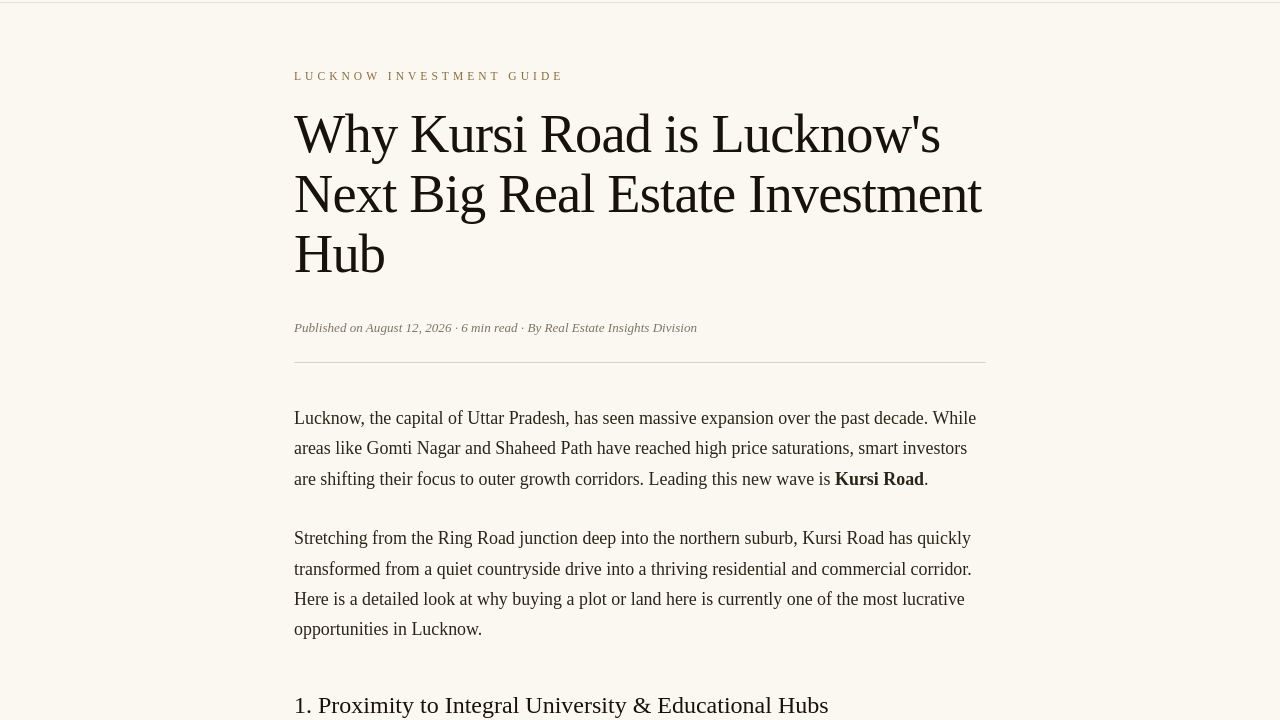
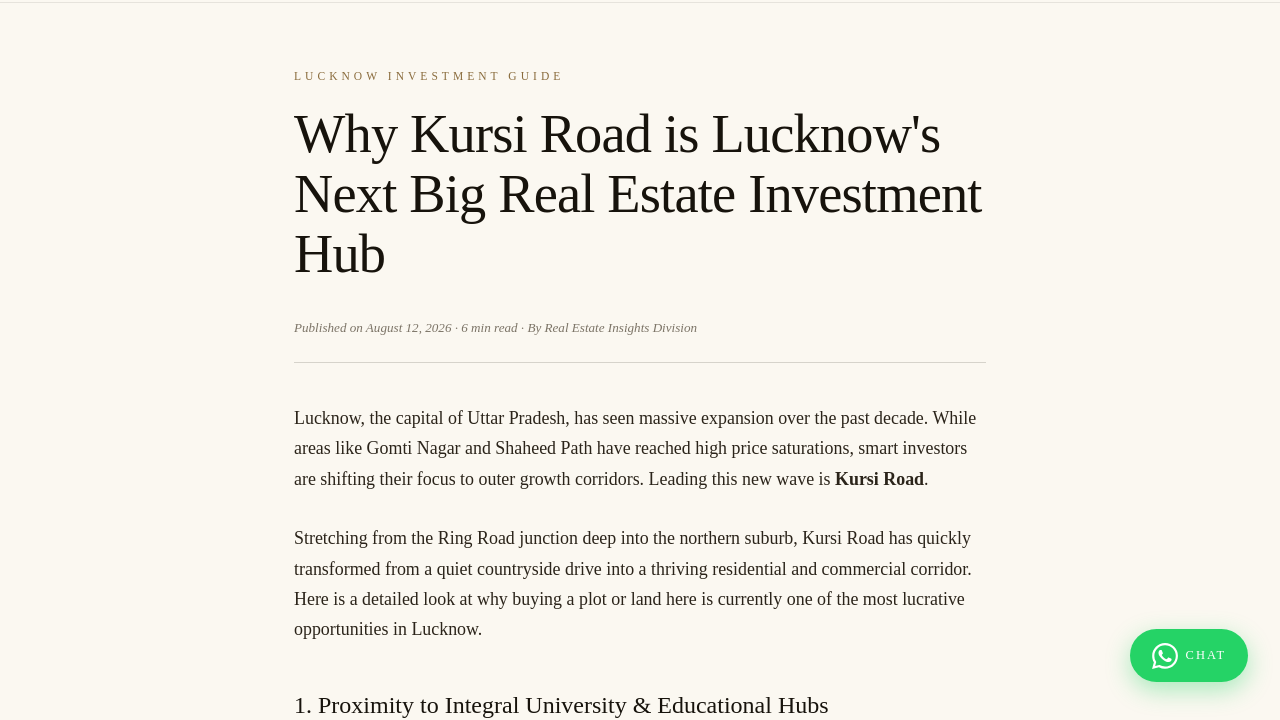
Before and after one commit to 01iamysf/Real-Estate-Website-UI, a plain HTML site: page guide-kursi-road.html in a window 1280 px wide. Shown: the part 86-806 px from the top of the page. Drawn offline with Linux system fonts and the light colour scheme.

Commit message:
feat: add WhatsApp FAB with context-aware pre-filled message and property.css link to guide-kursi-road.html

```diff
--- a/guide-kursi-road.html
+++ b/guide-kursi-road.html
@@ -6,6 +6,7 @@
   <title>Why Kursi Road is Lucknow's Next Big Real Estate Hub — Meridian &amp; Co.</title>
   <meta name="description" content="Detailed analysis of real estate investment potential, land appreciation rates, and infrastructure growth on Kursi Road, Lucknow." />
   <link rel="stylesheet" href="css/style.css" />
+  <link rel="stylesheet" href="css/property.css" />
   <style>
     .post {
       max-width: 740px;
@@ -151,6 +152,15 @@
     </div>
   </footer>
 
+  <!-- ======= WHATSAPP FLOATING BUTTON ======= -->
+  <a href="https://wa.me/915222890730?text=Hello%20Meridian%20%26%20Co.%2C%20I%20read%20your%20Kursi%20Road%20guide%20and%20am%20interested%20in%20a%20plot."
+     class="whatsapp-fab" target="_blank" rel="noopener" aria-label="Chat on WhatsApp">
+    <svg viewBox="0 0 24 24" width="26" height="26" fill="currentColor">
+      <path d="M17.472 14.382c-.297-.149-1.758-.867-2.03-.967-.273-.099-.471-.148-.67.15-.197.297-.767.966-.94 1.164-.173.199-.347.223-.644.075-.297-.15-1.255-.463-2.39-1.475-.883-.788-1.48-1.761-1.653-2.059-.173-.297-.018-.458.13-.606.134-.133.298-.347.446-.52.149-.174.198-.298.298-.497.099-.198.05-.371-.025-.52-.075-.149-.669-1.612-.916-2.207-.242-.579-.487-.5-.669-.51-.173-.008-.371-.01-.57-.01-.198 0-.52.074-.792.372-.272.297-1.04 1.016-1.04 2.479 0 1.462 1.065 2.875 1.213 3.074.149.198 2.096 3.2 5.077 4.487.709.306 1.262.489 1.694.625.712.227 1.36.195 1.871.118.571-.085 1.758-.719 2.006-1.413.248-.694.248-1.289.173-1.413-.074-.124-.272-.198-.57-.347m-5.421 7.403h-.004a9.87 9.87 0 01-5.031-1.378l-.361-.214-3.741.982.998-3.648-.235-.374a9.86 9.86 0 01-1.51-5.26c.001-5.45 4.436-9.884 9.888-9.884 2.64 0 5.122 1.03 6.988 2.898a9.825 9.825 0 012.893 6.994c-.003 5.45-4.437 9.884-9.885 9.884m8.413-18.297A11.815 11.815 0 0012.05 0C5.495 0 .16 5.335.157 11.892c0 2.096.547 4.142 1.588 5.945L.057 24l6.305-1.654a11.882 11.882 0 005.683 1.448h.005c6.554 0 11.89-5.335 11.893-11.893a11.821 11.821 0 00-3.48-8.413z"/>
+    </svg>
+    <span class="whatsapp-fab__label">Chat</span>
+  </a>
+
   <script>
     document.getElementById("year").textContent = String(new Date().getFullYear());
   </script>
```
